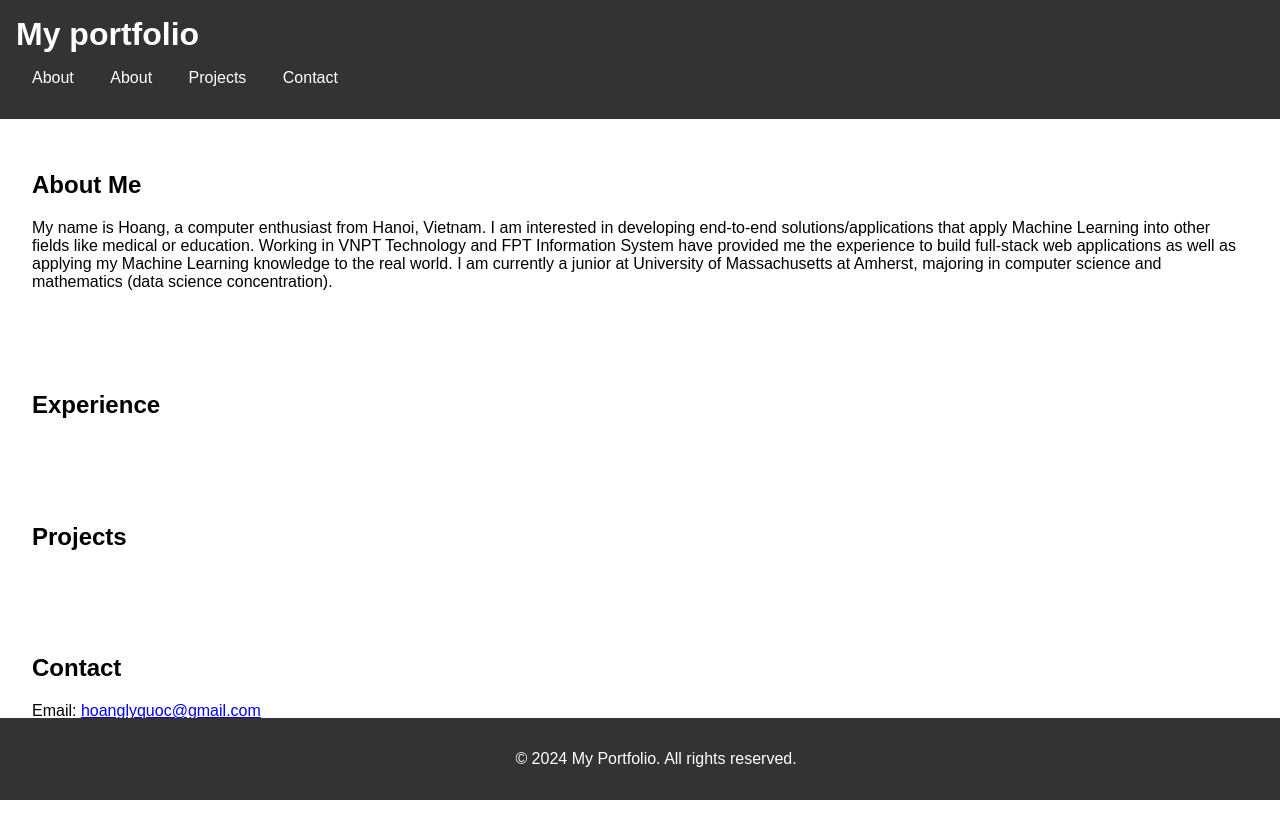
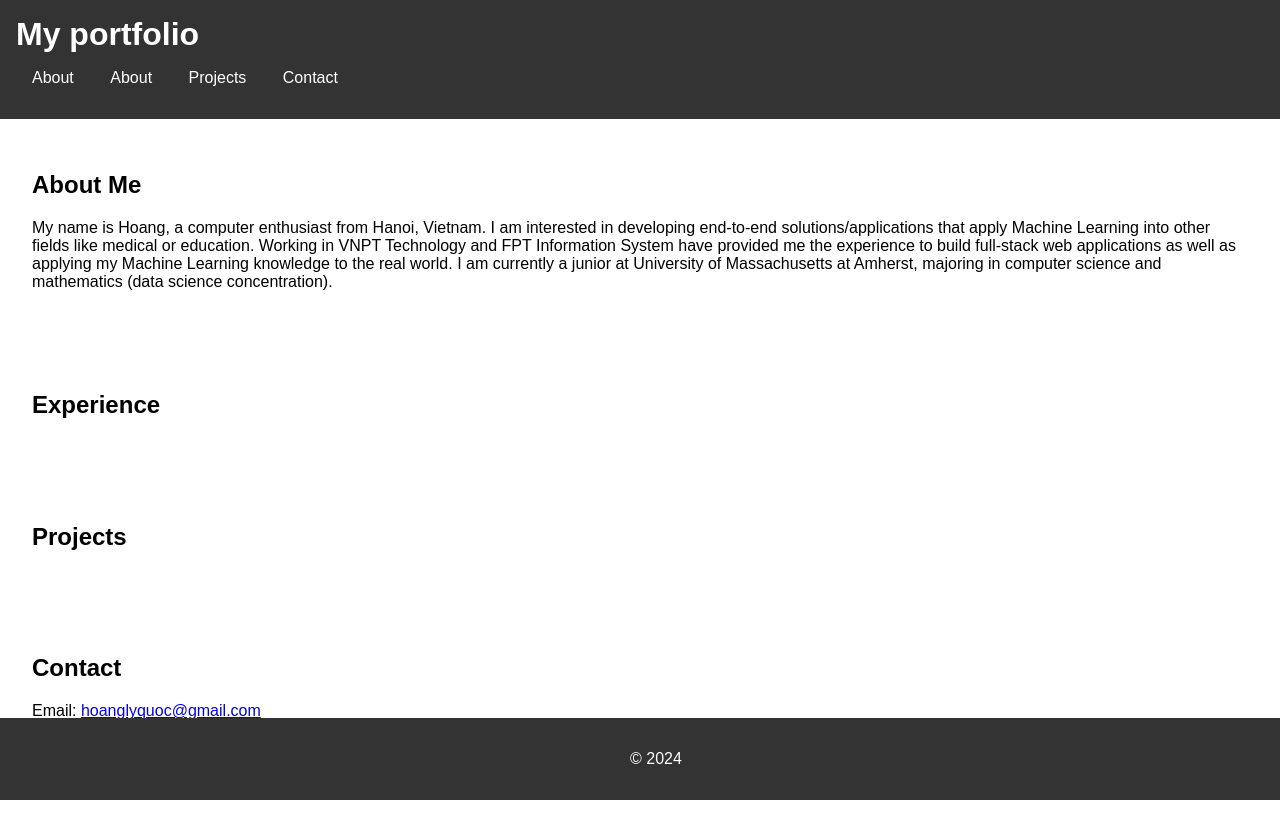
Before and after one commit to Unravel2802/portfolio_website, a React (Create React App) app: page / in a window 1280 px wide. Built offline with nearby package versions, Linux system fonts and the light colour scheme.

Commit message:
update footer

```diff
--- a/src/components/Footer.js
+++ b/src/components/Footer.js
@@ -3,7 +3,7 @@
 const Footer = () => {
     return (
         <footer>
-            <p>&copy; {new Date().getFullYear()} My Portfolio. All rights reserved.</p>
+            <p>&copy; {new Date().getFullYear()}</p>
         </footer>
     );
 };
```
